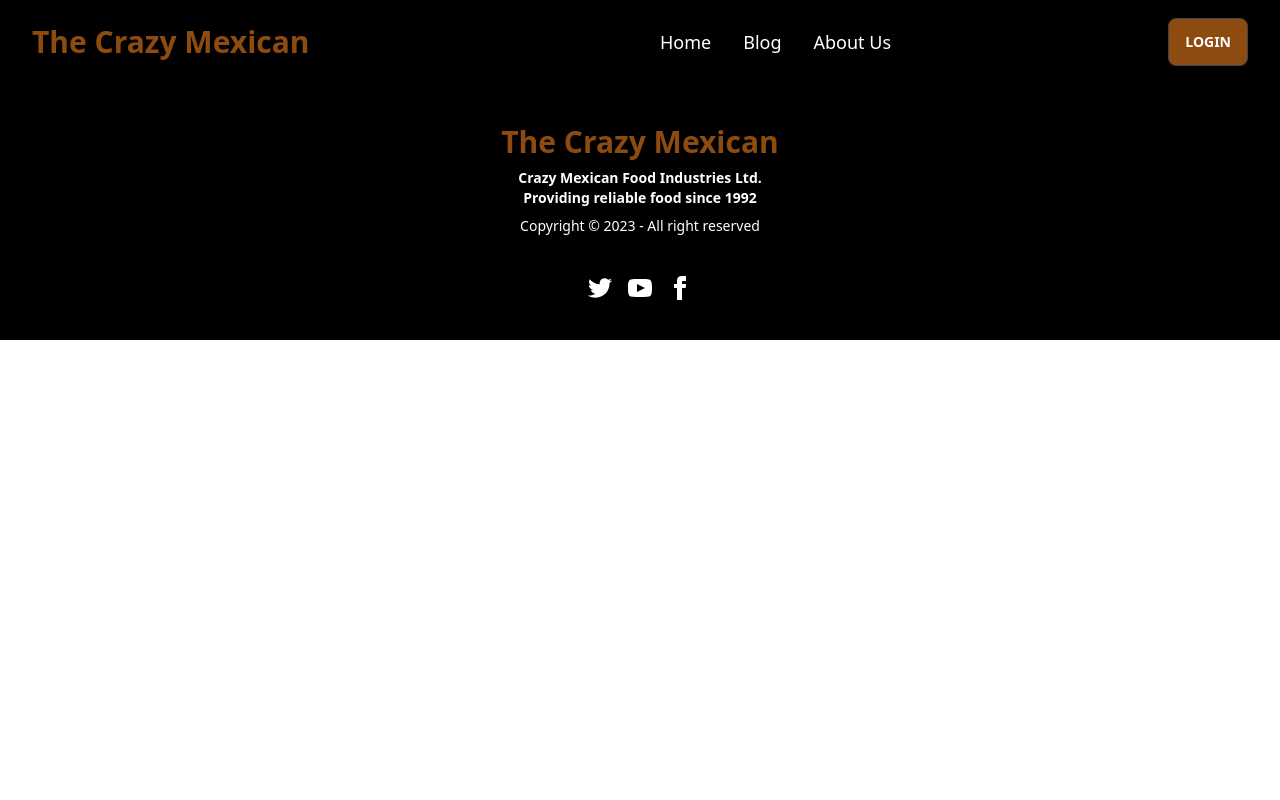
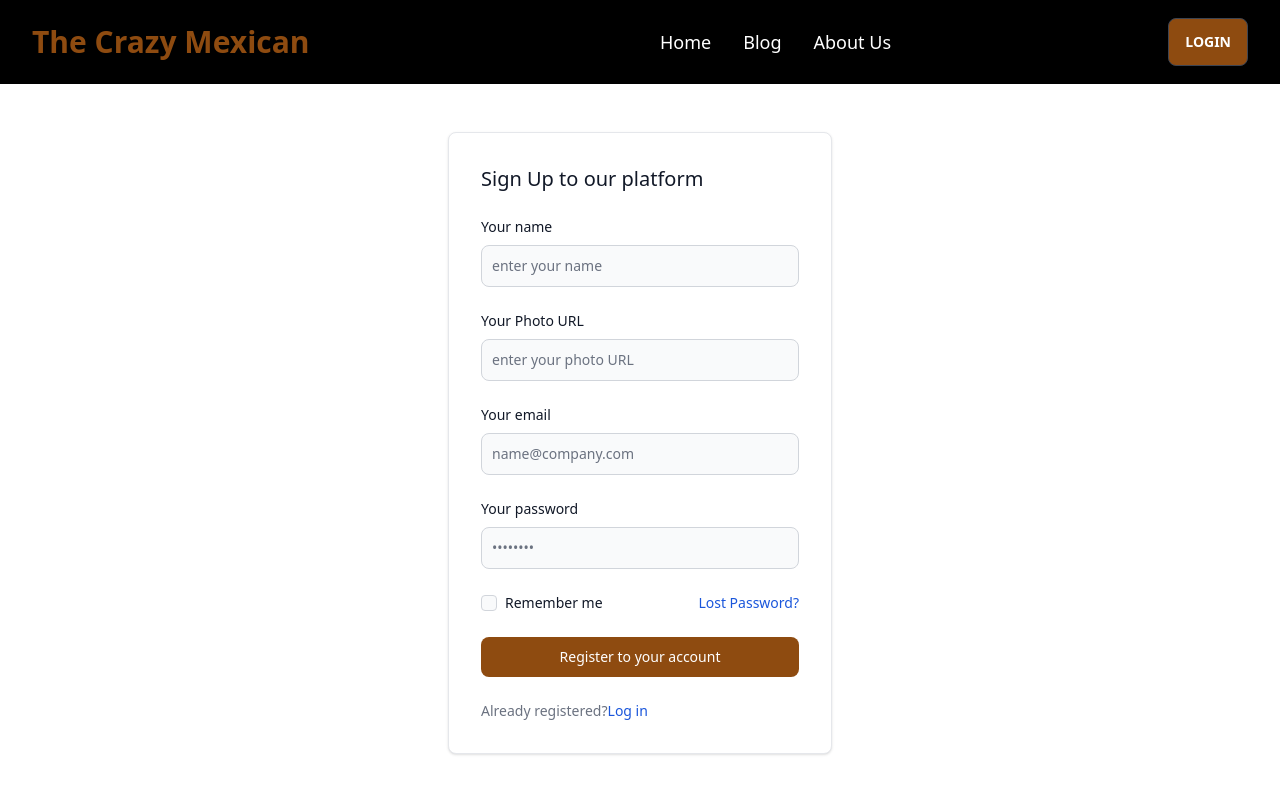
Before and after one commit to imtiaz-ahmmed/the-crazy-mexican-client, a React (Vite) app: page /register in a window 1280 px wide. Shown: the top 800 px of the page. Built offline with nearby package versions, Linux system fonts and the light colour scheme; no server answers.

Commit message:
login page and register page functionality a completed

```diff
--- a/src/main.jsx
+++ b/src/main.jsx
@@ -4,9 +4,12 @@ import ReactDOM from "react-dom/client";
 import "./index.css";
 import { RouterProvider } from "react-router-dom";
 import route from "./routes/routes.jsx";
+import AuthProviders from "./providers/AuthProviders";
 
 ReactDOM.createRoot(document.getElementById("root")).render(
   <React.StrictMode>
-    <RouterProvider router={route}></RouterProvider>
+    <AuthProviders>
+      <RouterProvider router={route}></RouterProvider>
+    </AuthProviders>
   </React.StrictMode>
 );
--- a/src/pages/Authentication/Register.jsx
+++ b/src/pages/Authentication/Register.jsx
@@ -1,7 +1,125 @@
-import React from "react";
+import React, { useContext } from "react";
+import { Link } from "react-router-dom";
+import { AuthContext } from "../../providers/AuthProviders";
 
 const Register = () => {
-  return <div></div>;
+  const { createUser, updateUser } = useContext(AuthContext);
+
+  const handleRegister = (event) => {
+    event.preventDefault();
+    const form = event.target;
+    const name = form.name.value;
+    const photo = form.photo.value;
+    const email = form.email.value;
+    const password = form.password.value;
+
+    createUser(email, password)
+      .then(() => {
+        updateUser(name, photo);
+      })
+      .catch((error) => {
+        console.log(error.message);
+      });
+  };
+
+  return (
+    <div className="flex justify-center p-12">
+      <div className="w-full max-w-sm p-4 bg-white border border-gray-200 rounded-lg shadow sm:p-6 md:p-8 dark:bg-gray-800 dark:border-gray-700">
+        <form onSubmit={handleRegister} className="space-y-6" action="#">
+          <h5 className="text-xl font-medium text-gray-900 dark:text-white">
+            Sign Up to our platform
+          </h5>
+          <div>
+            <label className="block mb-2 text-sm font-medium text-gray-900 dark:text-white">
+              Your name
+            </label>
+            <input
+              type="text"
+              name="name"
+              id="name"
+              className="bg-gray-50 border border-gray-300 text-gray-900 text-sm rounded-lg focus:ring-blue-500 focus:border-blue-500 block w-full p-2.5 dark:bg-gray-600 dark:border-gray-500 dark:placeholder-gray-400 dark:text-white"
+              placeholder="enter your name"
+              required
+            />
+          </div>
+          <div>
+            <label className="block mb-2 text-sm font-medium text-gray-900 dark:text-white">
+              Your Photo URL
+            </label>
+            <input
+              type="text"
+              name="photo"
+              id="photo"
+              className="bg-gray-50 border border-gray-300 text-gray-900 text-sm rounded-lg focus:ring-blue-500 focus:border-blue-500 block w-full p-2.5 dark:bg-gray-600 dark:border-gray-500 dark:placeholder-gray-400 dark:text-white"
+              placeholder="enter your photo URL"
+              required
+            />
+          </div>
+          <div>
+            <label className="block mb-2 text-sm font-medium text-gray-900 dark:text-white">
+              Your email
+            </label>
+            <input
+              type="email"
+              name="email"
+              id="email"
+              className="bg-gray-50 border border-gray-300 text-gray-900 text-sm rounded-lg focus:ring-blue-500 focus:border-blue-500 block w-full p-2.5 dark:bg-gray-600 dark:border-gray-500 dark:placeholder-gray-400 dark:text-white"
+              placeholder="name@company.com"
+              required
+            />
+          </div>
+          <div>
+            <label className="block mb-2 text-sm font-medium text-gray-900 dark:text-white">
+              Your password
+            </label>
+            <input
+              type="password"
+              name="password"
+              id="password"
+              placeholder="••••••••"
+              className="bg-gray-50 border border-gray-300 text-gray-900 text-sm rounded-lg focus:ring-blue-500 focus:border-blue-500 block w-full p-2.5 dark:bg-gray-600 dark:border-gray-500 dark:placeholder-gray-400 dark:text-white"
+              required
+            />
+          </div>
+          <div className="flex items-start">
+            <div className="flex items-start">
+              <div className="flex items-center h-5">
+                <input
+                  id="remember"
+                  type="checkbox"
+                  value=""
+                  className="w-4 h-4 border border-gray-300 rounded bg-gray-50 focus:ring-3 focus:ring-blue-300 dark:bg-gray-700 dark:border-gray-600 dark:focus:ring-blue-600 dark:ring-offset-gray-800 dark:focus:ring-offset-gray-800"
+                />
+              </div>
+              <label className="ml-2 text-sm font-medium text-gray-900 dark:text-gray-300">
+                Remember me
+              </label>
+            </div>
+            <a
+              href="#"
+              className="ml-auto text-sm text-blue-700 hover:underline dark:text-blue-500"
+            >
+              Lost Password?
+            </a>
+          </div>
+          <button
+            type="submit"
+            className="w-full text-white bg-yellow-700 hover:bg-yellow-800 focus:ring-4 focus:outline-none focus:ring-blue-300 font-medium rounded-lg text-sm px-5 py-2.5 text-center dark:bg-blue-600 dark:hover:bg-blue-700 dark:focus:ring-blue-800"
+          >
+            Register to your account
+          </button>
+          <div className="text-sm font-medium text-gray-500 dark:text-gray-300">
+            Already registered?
+            <Link to={"/login"}>
+              <span className="text-blue-700 hover:underline dark:text-blue-500">
+                Log in
+              </span>
+            </Link>
+          </div>
+        </form>
+      </div>
+    </div>
+  );
 };
 
 export default Register;
--- /dev/null
+++ b/src/providers/AuthProviders.jsx
@@ -0,0 +1,50 @@
+import React, { createContext } from "react";
+import {
+  createUserWithEmailAndPassword,
+  getAuth,
+  signInWithEmailAndPassword,
+  signOut,
+  updateProfile,
+} from "firebase/auth";
+import app from "../firebase/firebase.config";
+export const AuthContext = createContext(null);
+const auth = getAuth(app);
+const AuthProviders = ({ children }) => {
+  const user = null;
+
+  const createUser = (email, password) => {
+    // setLoading(true);
+    return createUserWithEmailAndPassword(auth, email, password);
+  };
+
+  const signIn = (email, password) => {
+    //setLoading(true);
+    return signInWithEmailAndPassword(auth, email, password);
+  };
+
+  const logOut = () => {
+    // setLoading(true);
+    return signOut(auth);
+  };
+
+  const updateUser = (name, photo) => {
+    return updateProfile(auth.currentUser, {
+      displayName: name,
+      photoURL: photo,
+    });
+  };
+
+  const authInfo = {
+    user,
+    createUser,
+    updateUser,
+    signIn,
+    logOut,
+  };
+
+  return (
+    <AuthContext.Provider value={authInfo}>{children}</AuthContext.Provider>
+  );
+};
+
+export default AuthProviders;
```
Also changed, not shown: src/pages/Authentication/Login.jsx (+37 -29 lines).
